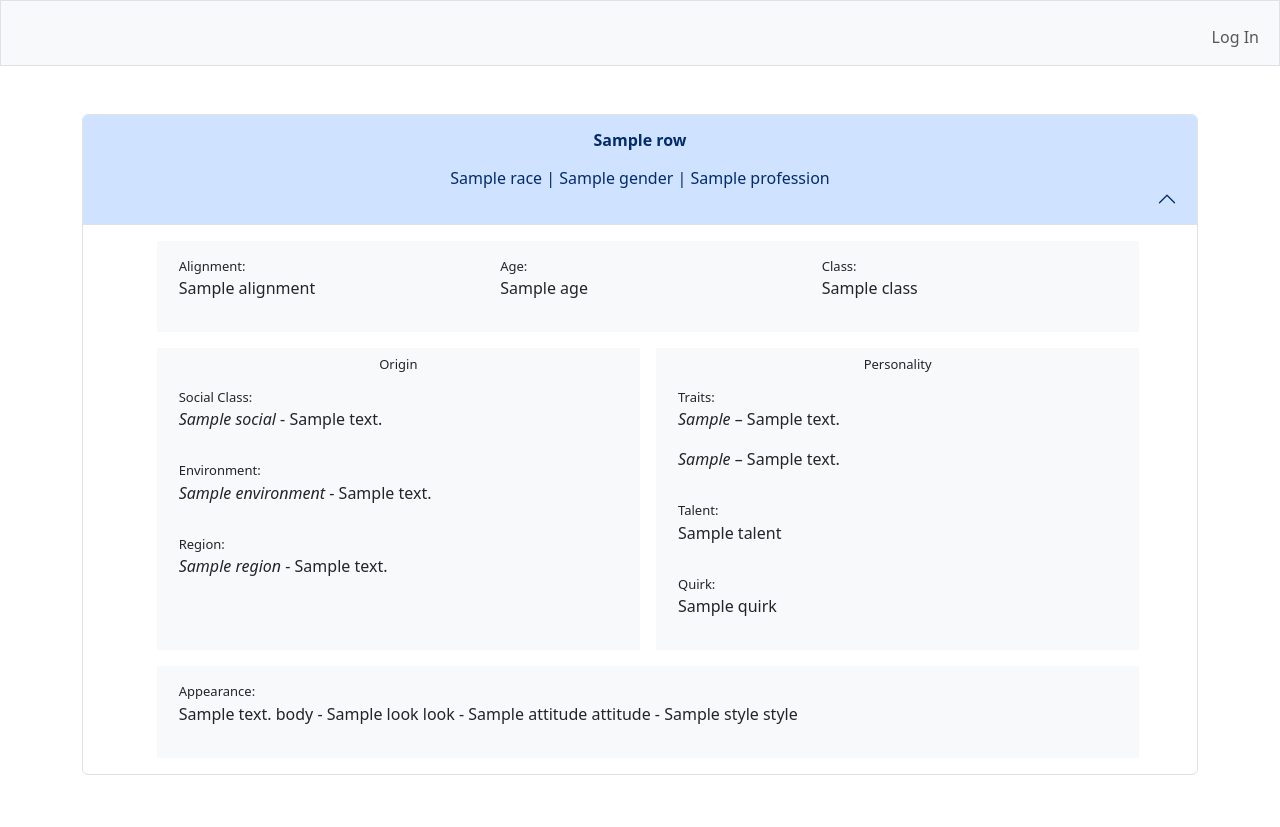
After one commit to badil3in/cs50-final-project, a Flask app: template templates/overview.html in a window 1280 px wide, after a click that opens the changed part. The commit adds this page. Run offline with Flask 3, Linux system fonts and the light colour scheme; the template is opened without the code that fills it: most values are stand-ins (such as "Sample title", 1, 10 or a date in 2020).

Commit message:
added overview route / minor cleaning

```diff
--- a/app.py
+++ b/app.py
@@ -17,6 +17,7 @@ def get_db():
     conn = sqlite3.connect(DB_PATH)
     conn.row_factory = sqlite3.Row
     return conn
+
 # def get_db():
 #     conn = sqlite3.connect("npc_gen.db")
 #     conn.row_factory = sqlite3.Row
@@ -230,18 +231,6 @@ def logout():
     # Redirect user to login form
     return redirect("/")
 
-# @app.route("/options")
-# @login_required
-# def content():
-#     db = get_db()
-
-#     quirks = db.execute(
-#         """SELECT quirks.id, quirks.content, quirks.category_id, quirk_category.name
-#         FROM quirks JOIN quirk_category ON quirks.category_id = quirk_category.id
-#         ORDER BY quirks.category_id;""").fetchall()
-
-#     return redirect("/")
-
 @app.route("/overview")
 @login_required
 def overview():
@@ -253,7 +242,8 @@ def overview():
                       classes.class, environments.environment, environments.env_desc, gender.gender,
                       looks.look, looks.look_desc, professions.profession, quirks.quirk, regions.region,
                       regions.region_desc, social_classes.social, social_classes.social_desc, species.race,
-                      styles.style, styles.style_desc, talents.talent, traits.trait, traits.trait_desc
+                      styles.style, styles.style_desc, talents.talent, traits.trait AS trait1,
+                      traits.trait_desc AS trait1_desc, traits2.trait AS trait2, traits2.trait_desc AS trait2_desc
                       FROM "npc"
                       JOIN age_category ON age_category.id = npc.age_id
                       JOIN alignments ON alignments.id = npc.alignment_id
@@ -271,8 +261,9 @@ def overview():
                       JOIN styles ON styles.id = npc.style_id
                       JOIN talents ON talents.id = npc.talent_id
                       JOIN traits ON traits.id = npc.trait1_id
-                      WHERE user_id = ?""", user,).fetchall()
-
+                      JOIN traits AS traits2 ON traits2.id = npc.trait2_id
+                      WHERE user_id = ?""", (user,)).fetchall()
+    return render_template("overview.html", data=rows)
 
 if __name__ == "__main__":
     app.run(debug=True)
--- a/static/styles.css
+++ b/static/styles.css
@@ -59,6 +59,27 @@ html, body
     width: 70%;
     margin: auto;
 }
+.overview-container2
+{
+    display: grid;
+    grid-template-columns: 50% 50%;
+    grid-template-areas:
+        "header header"
+        "main main"
+        "footer footer";
+
+    width: 90%;
+    margin: auto;
+}
+.overview-container2 > :first-child
+{
+    grid-area: header;
+}
+
+.overview-container2 > :last-child
+{
+    grid-area: footer;
+}
 
 .overview-container div label
 {
@@ -75,49 +96,26 @@ html, body
 {
     min-height: 24px;
 }
-/*
-.overview-container label.btn
+
+.overview-container > :first-child
 {
-    border-color: var(--bs-accordion-active-bg);
-} */
+    grid-area: header;
+}
 
 .grid
 {
     display: grid;
     grid-template-columns: 90% 10%;
-
 }
 
 .svg
 {
     text-align: center;
 }
-/* .overview-container label div
-{
-    display: grid;
-    grid-template-columns: 90% 10%;
-
-} */
-
 
 .accordion-button
 {
     background-color: var(--bs-accordion-active-bg);
-}
-
-/* .accordion-body
-{
-    text-align: left;
-} */
-/*
-.accordion-body > button
-{
-    text-align: center;
-} */
-
-.overview-container > :first-child
-{
-    grid-area: header;
 }
 
 .name-container
@@ -125,25 +123,10 @@ html, body
     grid-area: 3 / 1 / span 1 / span 2;
 }
 
-/* #appearance
-{
-    grid-area: 8 / 1 / span 1 / span 1;
-} */
-
-/* .overview-container .card
-{
-    grid-area: 8 / 2 / span 1 / span 1;
-}
-*/
 #save-area
 {
     grid-area: 2 / 1 / span 1 / span 2;
 }
-
-/* .overview-hint
-{
-    grid-area: 6 / 1 / span 1 / span 2;;
-} */
 
 .grid-select select
 {
@@ -155,10 +138,10 @@ html, body
     width: 40%;
 }
 
-/* .selection-container
+#overview .overview-container
 {
-    width: 90%;
-} */
+    grid-template-areas: ;
+}
 
 @media screen and (max-width: 1024px) {
     .grid-container
--- a/templates/layout.html
+++ b/templates/layout.html
@@ -28,7 +28,6 @@
                         <ul class="navbar-nav me-auto mt-2">
                             <li class="nav-item"><a class="nav-link" href="/">Creation</a></li>
                             <li class="nav-item"><a class="nav-link" href="/overview">Overview</a></li>
-                            <li class="nav-item"><a class="nav-link" href="">Topic 3</a></li>
                         </ul>
                         <ul class="navbar-nav ms-auto mt-2">
                             <li class="nav-item"><a class="nav-link" href="/logout">Log Out</a></li>
@@ -45,10 +44,6 @@
         <main class="container py-5 text-center">
             {% block main %}{% endblock %}
         </main>
-
+        {% block scripts %}{% endblock %}
     </body>
-    <script src="/static/js/name_gen.js"></script>
-    <script src="/static/js/random.js"></script>
-
-
 </html>
--- /dev/null
+++ b/templates/overview.html
@@ -0,0 +1,146 @@
+{% extends "layout.html" %}
+
+{% block title %}
+    Overview
+{% endblock %}
+
+{% block main %}
+
+<div class="accordion" id="overview">
+
+
+    {% for row in data %}
+
+    <div class="accordion-item mb-1">
+        <h2 class="accordion-header">
+            <button class="accordion-button collapsed" style="flex-direction: column;" type="button" data-bs-toggle="collapse" data-bs-target="#collapse{{ loop.index }}" aria-expanded="true" aria-controls="collapseOne">
+                <strong>{{ row.name }}</strong> <br> {{ row.race }} | {{ row.gender }} | {{ row.profession }}
+            </button>
+        </h2>
+        <div id="collapse{{ loop.index }}" class="accordion-collapse collapse" data-bs-parent="#accordionExample">
+            <div class="accordion-body">
+                <div class="overview-container2 gap-3">
+                    <div class="flex-row flex-fill bg-light-subtle border border-light d-flex p-2 w100">
+                        <div class="w-50">
+                            <div class="btn w-100 text-start">
+                                <div class="grid small-font text-start">
+                                    <div>
+                                        Alignment:
+                                    </div>
+                                </div>
+                                <p> {{ row.alignment }} </p>
+                            </div>
+                        </div>
+                        <div class="w-50">
+                            <div class="btn w-100 text-start">
+                                <div class="grid small-font text-start">
+                                    <div>
+                                        Age:
+                                    </div>
+                                </div>
+                                <p> {{ row.age }} </p>
+                            </div>
+                        </div>
+                        <div class="w-50">
+                            <div class="btn w-100 text-start">
+                                <div class="grid small-font text-start">
+                                    <div>
+                                        Class:
+                                    </div>
+                                </div>
+                                <p> {{ row.class }} </p>
+                            </div>
+                        </div>
+                    </div>
+                    <div class="flex-col bg-light-subtle border border-light d-flex p-2">
+                        <h5 class="small-font">Origin</h5>
+                        <div>
+                            <div class="btn w-100 text-start">
+                                <div class="grid small-font text-start">
+                                    <div>
+                                        Social Class:
+                                    </div>
+                                </div>
+                                <p><i>{{ row.social }}</i> - {{ row.social_desc }}</p>
+                            </div>
+                        </div>
+                        <div>
+                            <div class="btn w-100 text-start">
+                                <div class="grid small-font">
+                                    <div>
+                                        Environment:
+                                    </div>
+                                </div>
+                                <p>
+                                    <i>{{ row.environment }}</i> - {{ row.env_desc }}
+                                </p>
+                            </div>
+                        </div>
+                        <div>
+                            <div class="btn w-100 text-start">
+                                <div class="grid small-font">
+                                    <div>
+                                        Region:
+                                    </div>
+                                </div>
+                                <p><i>{{ row.region }}</i> - {{ row.region_desc }}</p>
+                            </div>
+                        </div>
+                    </div>
+                    <div class="flex-col bg-light-subtle border border-light d-flex p-2">
+                        <div>
+                            <h5 class="small-font">Personality</h5>
+                            <div class="btn w-100 text-start">
+                                <div class="grid small-font text-start">
+                                    <div>
+                                        Traits:
+                                    </div>
+                                </div>
+                                <p><i>{{ row.trait1 }}</i> – {{ row.trait1_desc }}</p>
+                                <p><i>{{ row.trait2 }}</i> – {{ row.trait2_desc }}</p>
+                            </div>
+                        </div>
+                        <div>
+                            <div class="btn w-100 text-start">
+                                <div class="grid small-font">
+                                    <div>
+                                        Talent:
+                                    </div>
+                                </div>
+                                <p>
+                                    {{ row.talent }}
+                                </p>
+                            </div>
+                        </div>
+                        <div>
+                            <div class="btn w-100 text-start">
+                                <div class="grid small-font">
+                                    <div>
+                                        Quirk:
+                                    </div>
+                                </div>
+                                <p>{{ row.quirk }}</p>
+                            </div>
+                        </div>
+                    </div>
+                    <div class="flex-row flex-fill bg-light-subtle border border-light d-flex p-2 w100">
+                        <div class="w-100">
+                            <div class="btn w-100 text-start">
+                                <div class="grid small-font text-start">
+                                    <div>
+                                        Appearance:
+                                    </div>
+                                </div>
+                                <p>
+                                    {{ row.bodyshape }} body - {{ row.look }} look - {{ row.attitude }} attitude - {{ row.style }} style
+                                </p>
+                            </div>
+                        </div>
+                    </div>
+                </div>
+            </div>
+        </div>
+    </div>
+  {% endfor%}
+
+{% endblock %}
```
Also changed, not shown: static/js/name_gen.js (+1 -9 lines), static/js/random.js (+5 -27 lines), templates/index.html (+7 -3 lines), npc_gen.db.
